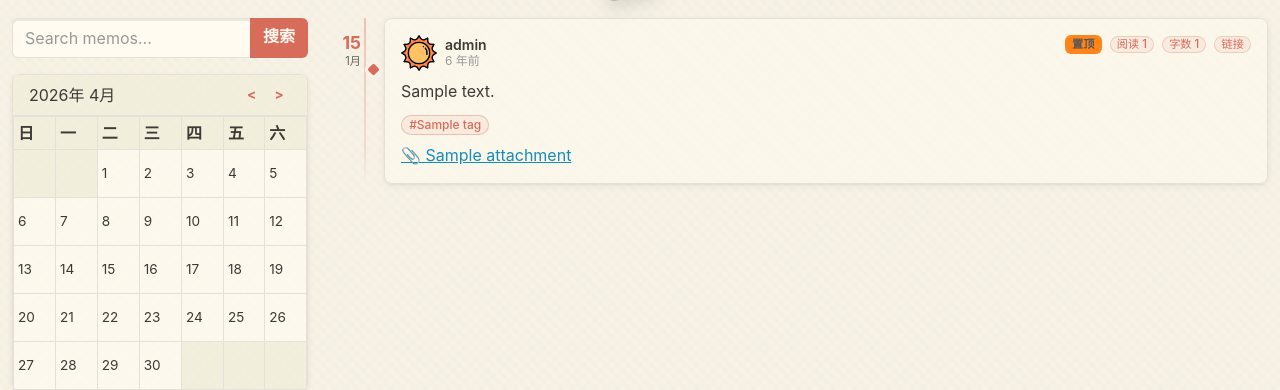
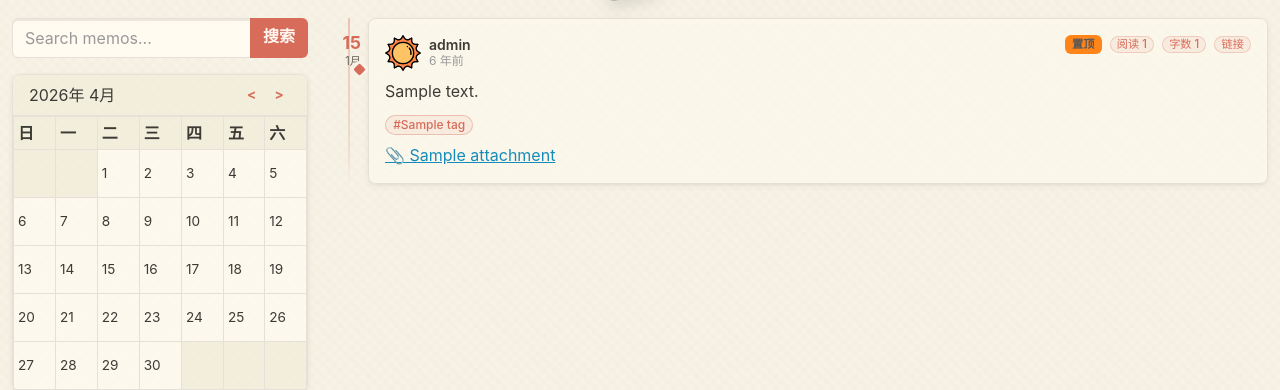
Before and after one commit to ifdog/Vermillon, a Flask app: page / in a window 1280 px wide. Shown: the part 71-461 px from the top of the page. Run offline with Flask 3, Linux system fonts and the light colour scheme; data comes from the database, SQL or seed files in the repository; tables that the repository leaves empty hold one stand-in row (values such as "Sample post"); some libraries are stand-ins or nearby versions.

Commit message:
style: reduce timeline wrap padding-left to 36px

```diff
--- a/static/css/style.css
+++ b/static/css/style.css
@@ -848,12 +848,12 @@ body > .container-fluid {
 /* ========== Timeline Axis ========== */
 .timeline-wrap {
     position: relative;
-    padding-left: 52px;
+    padding-left: 36px;
 }
 
 .timeline-axis {
     position: absolute;
-    left: 32px;
+    left: 16px;
     top: 0;
     bottom: 0;
     width: 2px;
@@ -863,7 +863,7 @@ body > .container-fluid {
 
 .timeline-node {
     position: absolute;
-    left: -16px;
+    left: -14px;
     top: 46px;
     width: 10px;
     height: 10px;
@@ -898,7 +898,7 @@ body > .container-fluid {
 /* ========== Date Badge ========== */
 .date-badge {
     position: absolute;
-    left: -48px;
+    left: -32px;
     top: 14px;
     width: 24px;
     text-align: right;
```
